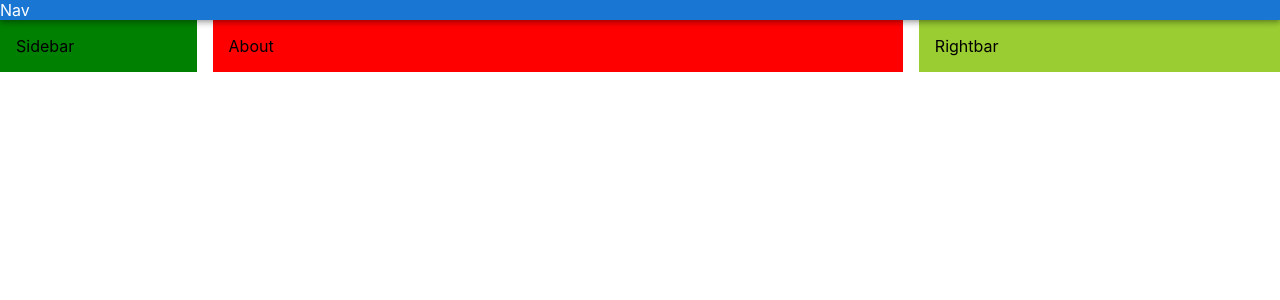
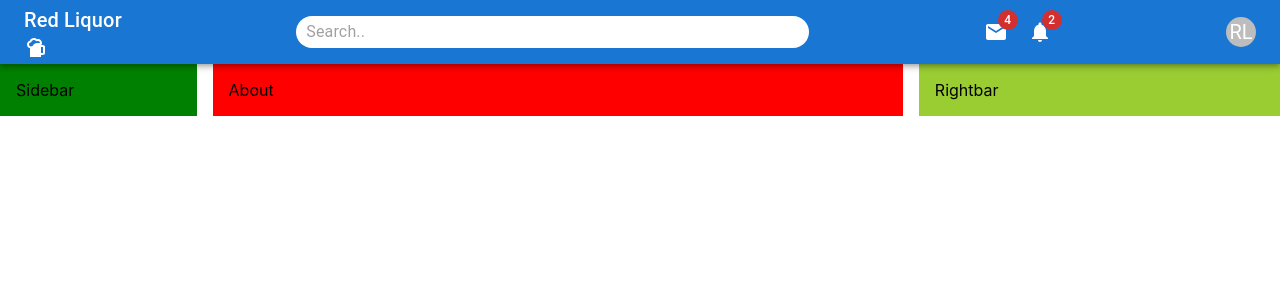
Before and after one commit to Charlotte-Natasha/Red-Liquor, a React (Create React App) app: page / in a window 1280 px wide. Shown: the top 300 px of the page. Built offline with nearby package versions, Linux system fonts and the light colour scheme; the HTML template or start-up script is replaced by a standard one.

Commit message:
styled navbar

```diff
--- a/package.json
+++ b/package.json
@@ -5,6 +5,7 @@
   "dependencies": {
     "@emotion/react": "^11.10.4",
     "@emotion/styled": "^11.10.4",
+    "@mui/icons-material": "^5.10.6",
     "@mui/material": "^5.10.6",
     "@testing-library/jest-dom": "^5.16.5",
     "@testing-library/react": "^13.4.0",
--- a/src/App.js
+++ b/src/App.js
@@ -1,4 +1,4 @@
-import { Box, Stack } from "@mui/material";
+import { Stack, Box } from "@mui/material";
 import About from "./components/About";
 import Navbar from "./components/Navbar";
 import Rightbar from "./components/Rightbar";
--- a/src/components/Navbar.jsx
+++ b/src/components/Navbar.jsx
@@ -1,11 +1,55 @@
-import { AppBar } from '@mui/material'
+import { AppBar, Avatar, Badge, Box, InputBase, styled, Toolbar, Typography } from '@mui/material'
 import React from 'react'
+import SportsBarIcon from '@mui/icons-material/SportsBar';
+import { Mail, Notifications } from '@mui/icons-material';
+
+const StyledToolbar = styled(Toolbar)({
+    display: 'flex',
+    justifyContent: 'space-between'
+});
+
+const Search = styled("div")({
+    background: 'white',
+    padding: '0 10px',
+    borderRadius: '20px',
+    width: '40%'
+});
+
+const Icons = styled(Box)(({
+    display: 'flex',
+    gap: '20px',
+    alignItems: 'center'
+}));
+
+const UserBox = styled(Box)(({
+    display: 'flex',
+    gap: '10px',
+    alignItems: 'center'
+}));
 
 const Navbar = () => {
     return (
         <AppBar position='sticky'>
-
-            Nav
+            <StyledToolbar>
+                <Typography variant='h6' sx={{display: {xs: 'none', sm: 'block' }}}>
+                    Red Liquor
+                    <SportsBarIcon sx={{display: {xs: 'none', sm: 'block' }}}/>
+                </Typography>
+                <Search>
+                    <InputBase placeholder='Search..'/>
+                </Search>
+                <Icons>
+                    <Badge badgeContent={4} color='error'>
+                        <Mail/>
+                    </Badge>
+                    <Badge badgeContent={2} color='error'>
+                        <Notifications/>
+                    </Badge>
+                </Icons>
+                <UserBox>
+                <Avatar sx={{width:30, height:30}}>RL</Avatar>
+                </UserBox>
+            </StyledToolbar>
         </AppBar>
     )
 }
--- a/src/index.js
+++ /dev/null
@@ -1,12 +0,0 @@
-import React from 'react';
-import ReactDOM from 'react-dom/client';
-import './index.css';
-import App from './App';
-
-
-const root = ReactDOM.createRoot(document.getElementById('root'));
-root.render(
-  <React.StrictMode>
-    <App />
-  </React.StrictMode>
-);
```
Also changed, not shown: 1 other file (tests, documents, lock files or other folders).
